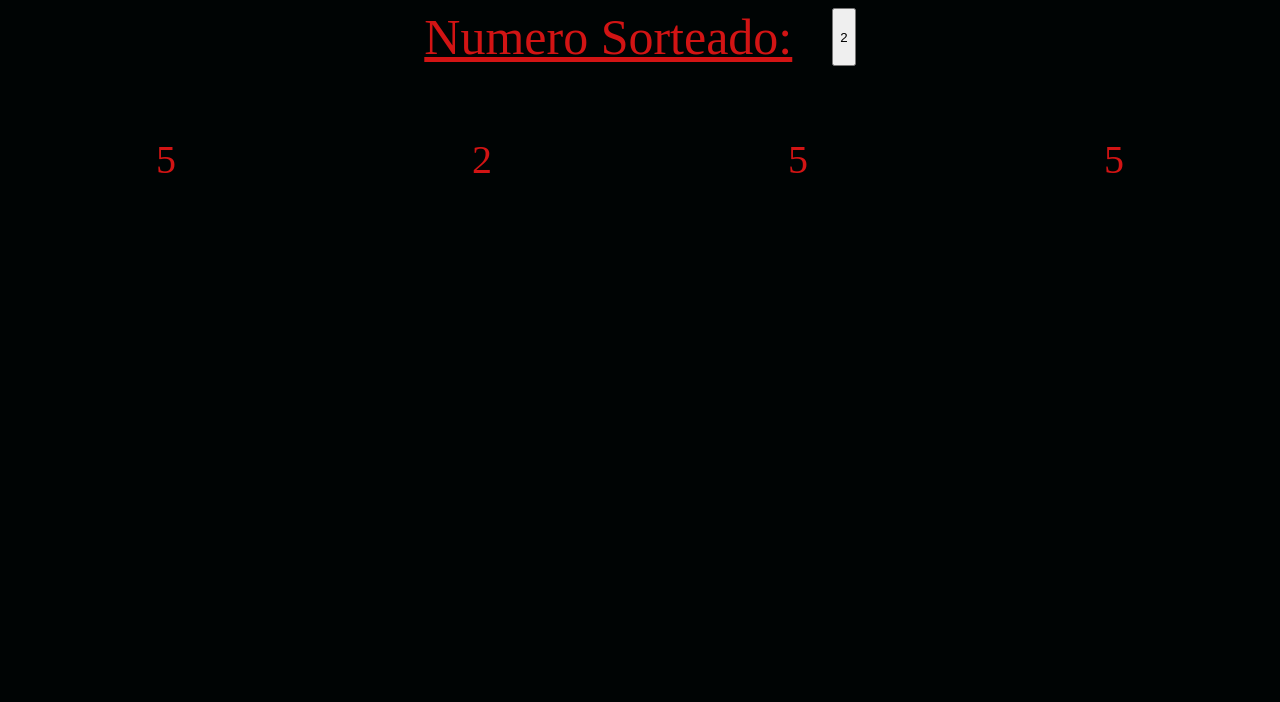
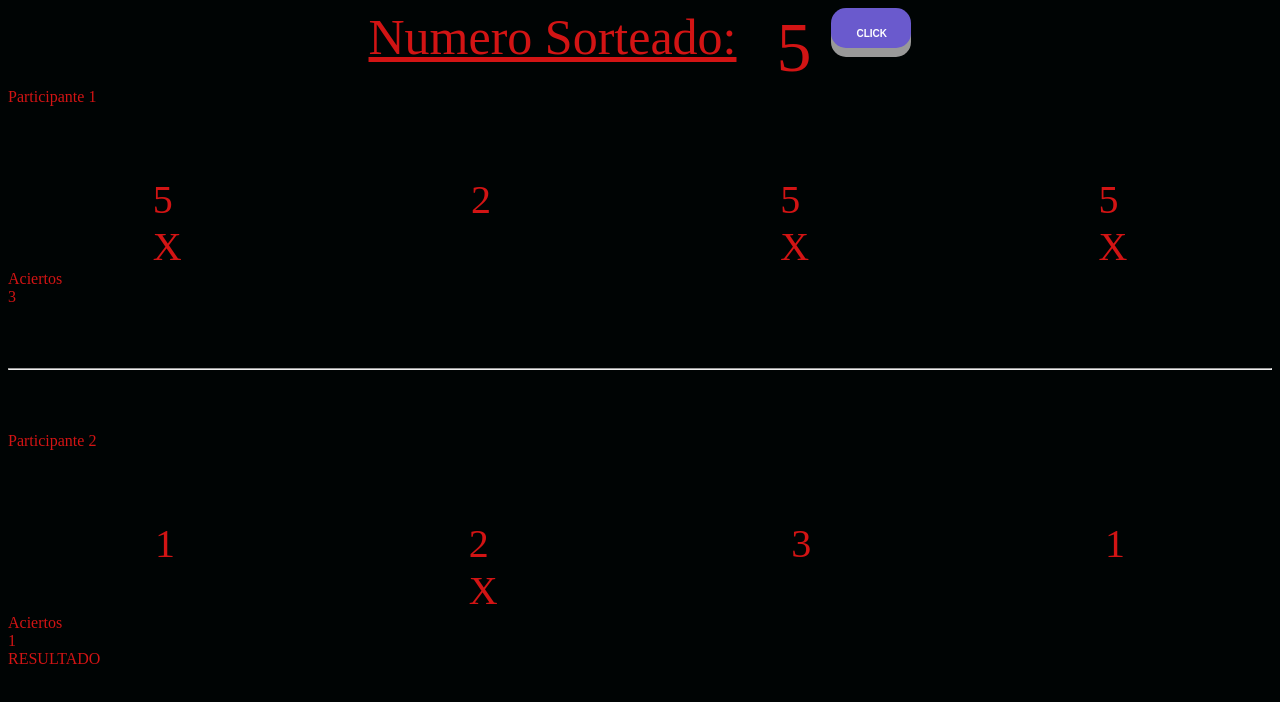
Before and after one commit to vongif/loteria, a plain HTML site: page index.html in a window 1280 px wide. Drawn offline with Linux system fonts and the light colour scheme.

Commit message:
casi terminado

```diff
--- a/estilo.css
+++ b/estilo.css
@@ -19,7 +19,8 @@ a{
 .sorteo{
 
     display: flex;
-    justify-content: center
+    justify-content: center;
+    font-size: 70px;
 
 }
 .carton1{
@@ -29,15 +30,53 @@ a{
     margin-top: 70px;
 }
 .carton2{
+    font-size: 40px;
+    display: flex;
+    justify-content: space-around;
+    margin-top: 70px;
+}
+
+.numSorteado {
+  width: 80px;
+  height: 40px;
+  display: inline-block;
+  padding: 20px 25px;
+  font-size: 10px;
+  cursor: pointer;
+  text-align: center;
+  text-decoration: none;
+  outline: none;
+  color: white;
+  background-color: #6A5ACD;
+  border: none;
+  border-radius: 15px;
+  box-shadow: 0 9px #999;
+  margin-left: 20px;
+  font-weight: 700;
+}
+
+.numSorteado:active {
+  background-color: #E6E6FA;
+  box-shadow: 0 5px  #E6E6FA;
+  transform: translateY(4px);
+}
+
+.carton5{
+    font-size: 40px;
+    display: flex;
+    justify-content: space-around;
+    margin-top: 70px;
+}
+.carton6{
     display: flex;
     justify-content: space-evenly;
 }
-.carton3{
+.carton7{
     display: flex;
     justify-content: space-around;
 }
 
-.carton4{
+.carton8{
     display: flex;
     justify-content: space-around;
 }
--- a/index.html
+++ b/index.html
@@ -1,4 +1,3 @@
-<!DOCTYPE html>
 <html lang="en">
 
 <head>
@@ -13,16 +12,16 @@
 
 <body>
     <div>
+
         <div class="sorteo">
         <a> Numero Sorteado: </a>
         <div  class="number">  </div>
+        <div id="numero">
+        </div>
+        <input type="button" value="CLICK" onclick="location.reload( )" id="boton" class="numSorteado">
+        </div>
 
-        <button onclick="sorteando()" id="numero">
-           Obtener Numero
-        </button>
-
-        </div>
-        <div class="carton">
+        <div>Participante 1</div>
         <div class="carton1">
             <div>
                 <div id="1"></div>
@@ -40,19 +39,32 @@
                 <div id="4"></div>
                 <div id="igual4"></div>
             </div>
+            </div>Aciertos
+            <div >
            </div>
+
+            <div id="aciertos">
+            </div>
+           </script>
+        </div>
+       <br>
+       <br>
+       <br>
+       <hr>
+       <br>
+       <br>
+       <br>
+
+        <div>Participante 2</div>
         <div class="carton2">
                 <div>
                     <div id="5"></div>
                     <div id="igual5"></div>
                 </div>
-
                 <div>
                     <div id="6"></div>
                     <div id="igual6"></div>
                 </div>
-            </div>
-            <div class="carton3">
                 <div>
                     <div id="7"></div>
                     <div id="igual7"></div>
@@ -61,11 +73,19 @@
                     <div id="8"></div>
                     <div id="igual8"></div>
                 </div>
+            </div>Aciertos
+
+            <div id="aciertos1">
             </div>
 
         </div>
+
+        <div>RESULTADO</div>
+        <div id="resultado"></div>
+
         <script src="loteria.js"></script>
 
+    </div>
 
         </body>
 
--- a/loteria.js
+++ b/loteria.js
@@ -1,11 +1,8 @@
+let sorteo = Math.ceil(Math.random() * (5 - 0) + 0);
+    document.getElementById("numero").innerHTML=sorteo;
 
 function sortear(){
 
-function sorteando(){
-let sorteo = Math.ceil(Math.random() * (5 - 0) + 0);
-document.getElementById("numero").innerHTML=sorteo;
-}
-sorteando()
 
     let uno = Math.ceil(Math.random() * (5-0) + 0);
     document.getElementById("1").innerHTML=uno;
@@ -16,12 +13,11 @@ document.getElementById("3").innerHTML=tres;
     let cuatro = Math.ceil(Math.random() * (5-0) + 0);
     document.getElementById("4").innerHTML=cuatro;
 
-
     function carton1() {
         if (uno === sorteo) {
             document.getElementById("igual1").innerHTML = "X"
         }else{
-        document.getElementById("1").innerHTML=uno;
+            document.getElementById("1").innerHTML=uno
         }
     }
     carton1()
@@ -30,7 +26,7 @@ function carton2() {
         if (dos === sorteo) {
             document.getElementById("igual2").innerHTML = "X"
         }else{
-        document.getElementById("1").innerHTML=dos
+            document.getElementById("2").innerHTML=dos
         }
     }
     carton2()
@@ -39,7 +35,7 @@ function carton3() {
         if (tres === sorteo) {
             document.getElementById("igual3").innerHTML = "X"
         }else{
-        document.getElementById("1").innerHTML=tres
+            document.getElementById("3").innerHTML=tres
         }
     }
     carton3()
@@ -48,10 +44,115 @@ function carton4() {
         if (cuatro === sorteo) {
             document.getElementById("igual4").innerHTML = "X"
         }else{
-        document.getElementById("1").innerHTML=cuatro;
+            document.getElementById("4").innerHTML=cuatro;
         }
     }
     carton4()
+
+    i = 0
+    switch(sorteo){
+     case uno: i=i+1
+    document.getElementById("aciertos").innerHTML= i
+    break;
+    }
+    switch(sorteo){
+    case dos:  i=i+1
+     document.getElementById("aciertos").innerHTML= i
+    break;
+    }
+    switch(sorteo){
+     case tres:  i=i+1
+     document.getElementById("aciertos").innerHTML= i
+    break;
+    }
+    switch(sorteo){
+     case cuatro:  i=i+1
+     document.getElementById("aciertos").innerHTML= i
+    break;
+
     }
 
+    let cinco = Math.ceil(Math.random() * (5-0) + 0);
+    document.getElementById("5").innerHTML=uno;
+    let seis = Math.ceil(Math.random() * (5-0) + 0);
+    document.getElementById("6").innerHTML=dos;
+    let siete = Math.ceil(Math.random() * (5-0) + 0);
+    document.getElementById("7").innerHTML=tres;
+    let ocho = Math.ceil(Math.random() * (5-0) + 0);
+    document.getElementById("8").innerHTML=cuatro;
+
+        function carton5() {
+            if (cinco === sorteo) {
+                document.getElementById("igual5").innerHTML = "X"
+            }else{
+                document.getElementById("5").innerHTML=cinco
+            }
+        }
+        carton5()
+
+        function carton6() {
+            if (seis === sorteo) {
+                document.getElementById("igual6").innerHTML = "X"
+            }else{
+                document.getElementById("6").innerHTML=seis
+            }
+        }
+        carton6()
+
+        function carton7() {
+            if (siete === sorteo) {
+                document.getElementById("igual7").innerHTML = "X"
+            }else{
+                document.getElementById("7").innerHTML=siete
+            }
+        }
+        carton7()
+
+        function carton8() {
+            if (ocho === sorteo) {
+                document.getElementById("igual8").innerHTML = "X"
+            }else{
+                document.getElementById("8").innerHTML=ocho;
+            }
+        }
+        carton8()
+
+        i = 0
+        switch(sorteo){
+         case cinco: i=i+1
+        document.getElementById("aciertos1").innerHTML= i
+        break;
+        }
+        switch(sorteo){
+        case seis:  i=i+1
+         document.getElementById("aciertos1").innerHTML= i
+        break;
+        }
+        switch(sorteo){
+         case siete:  i=i+1
+         document.getElementById("aciertos1").innerHTML= i
+        break;
+        }
+        switch(sorteo){
+         case ocho:  i=i+1
+         document.getElementById("aciertos1").innerHTML= i
+        break;
+
+        }
+
+    let aciertos = document.getElementById("aciertos").value;
+    let aciertos1 = document.getElementById("aciertos1").value;
+     console.log (aciertos)
+     console.log (aciertos1)
+
+
+   /* if(aciertos > aciertos1 ){
+        document.getElementById("resultado").innerHTML= "Ganador : Participante 1"
+    }else if(aciertos.value < aciertos1.id.value ){
+        document.getElementById("resultado").innerHTML= "Ganador : Participante 2"
+    }else{
+        document.getElementById("resultado").innerHTML= "Empate"
+    }
+     */
+}
 sortear()
```
Lines whose indentation alone changed are shown as unchanged.
